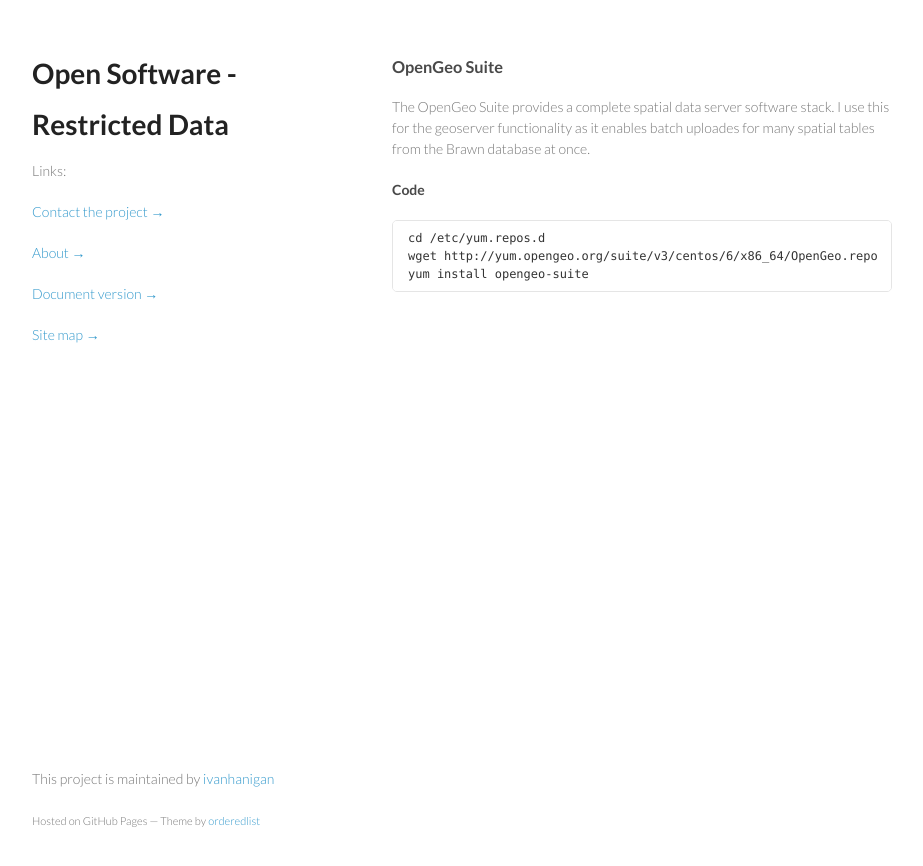
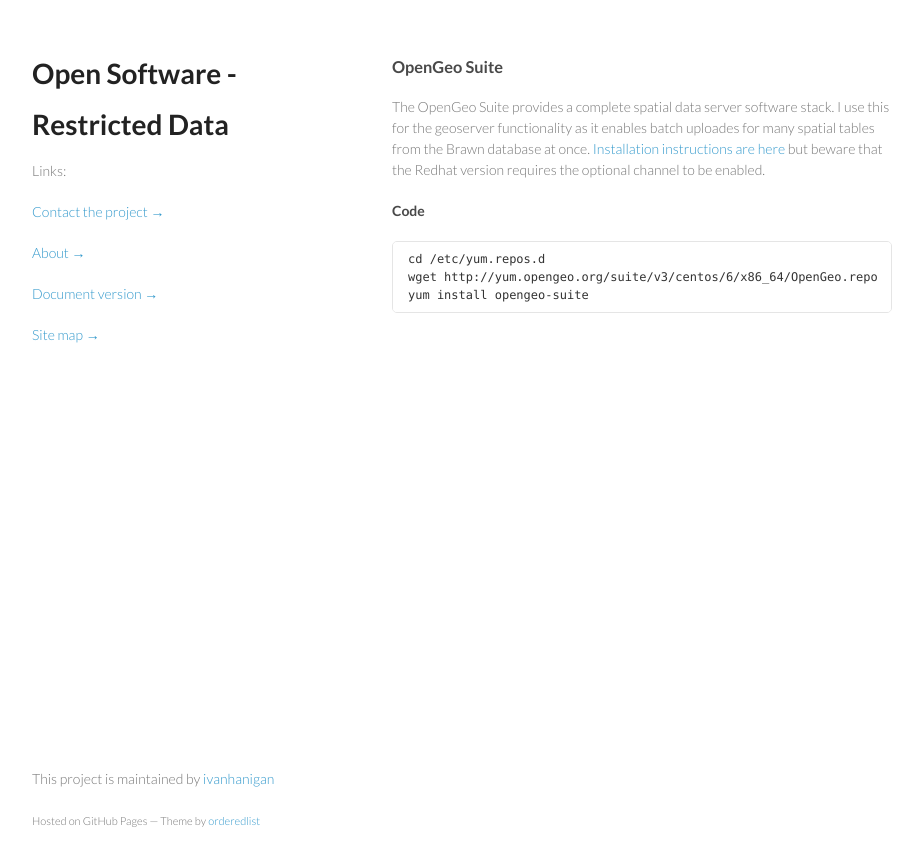
Before and after one commit to OpenSoftware-RestrictedData/opensoftware-restricteddata.github.com, a Jekyll site: the page built from opengeosuite.md, in a window 1280 px wide. Shown: the top 866 px of the page, without its empty margins (178-1101 px from the left). Built offline with Jekyll 4.4.1, drawn with Linux system fonts in a browser that asks for light colours; comment, search, counter and statistics services are not loaded.

Commit message:
add tangled

```diff
--- a/opengeosuite.md
+++ b/opengeosuite.md
@@ -4,7 +4,7 @@
 title: OpenGeo Suite
 ---
 
-The OpenGeo Suite provides a complete spatial data server software stack.  I use this for the geoserver functionality as it enables batch uploades for many spatial tables from the Brawn database at once.
+The OpenGeo Suite provides a complete spatial data server software stack.  I use this for the geoserver functionality as it enables batch uploades for many spatial tables from the Brawn database at once.  [Installation instructions are here](http://suite.opengeo.org/opengeo-docs/installation/linux/centos/suite.html) but beware that the Redhat version requires the optional channel to be enabled.
 #### Code
     cd /etc/yum.repos.d
     wget http://yum.opengeo.org/suite/v3/centos/6/x86_64/OpenGeo.repo
```
